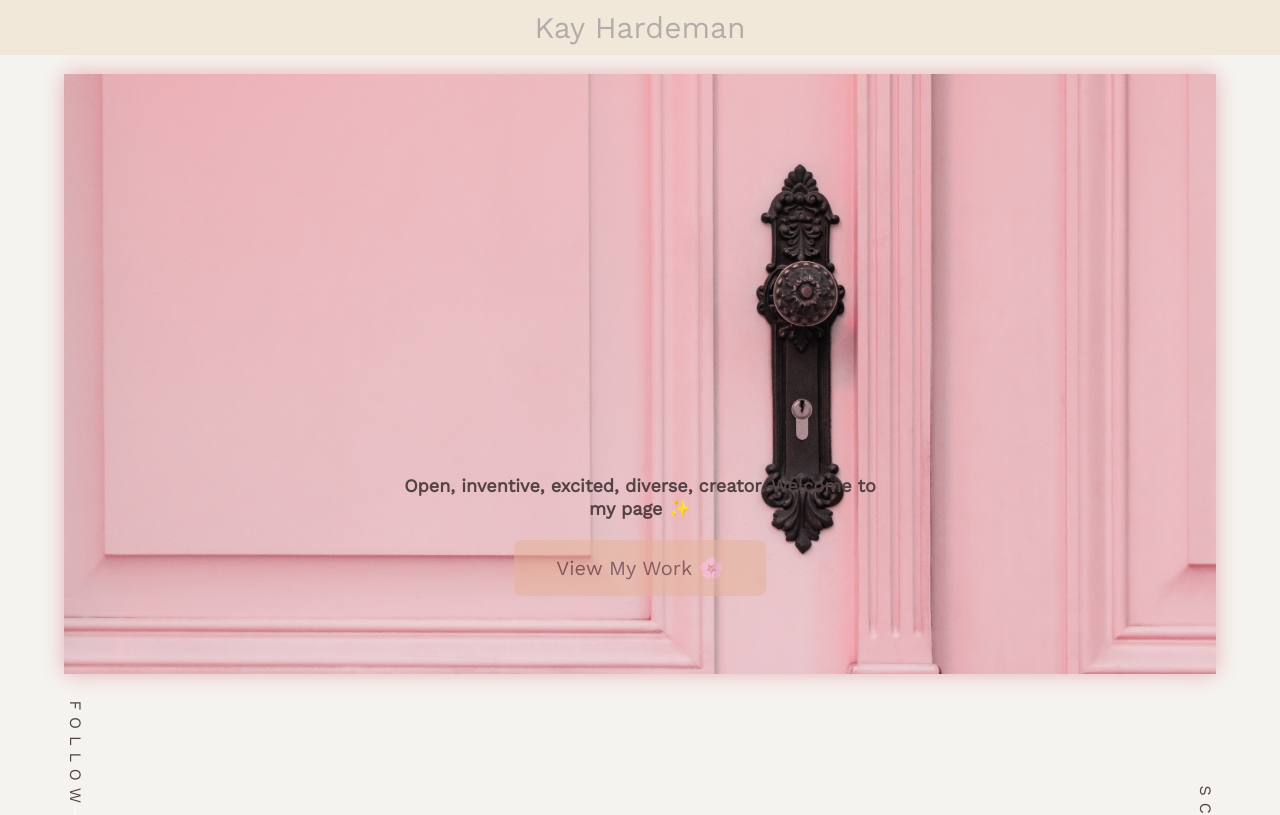
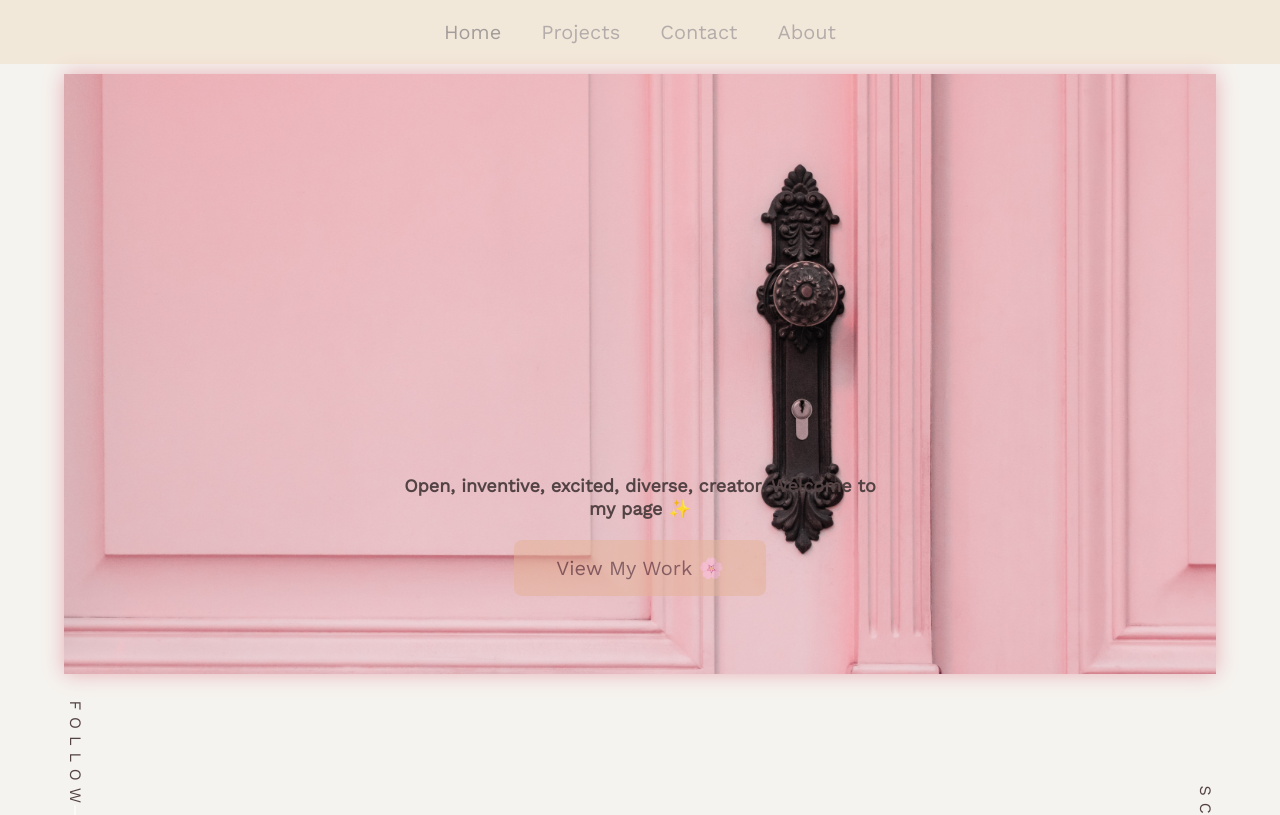
Before and after one commit to kyvycodes/k-react-portfolio, a React (Create React App) app: page / in a window 1280 px wide. Shown: the top 815 px of the page. Built offline with nearby package versions, Linux system fonts and the light colour scheme; the HTML template or start-up script is replaced by a standard one.

Commit message:
update: revert to old nav

```diff
--- a/src/App.js
+++ b/src/App.js
@@ -17,7 +17,7 @@ const AppStyle = styled.div`
 export default function App() {
   return (
     <AppStyle>
-    {/* <HeroSection/> */}
+    {/* <Hero Section/> */}
     <Router>
       <NavMenu/>
       <Switch>
--- a/src/components/AboutSection.js
+++ b/src/components/AboutSection.js
@@ -2,7 +2,7 @@ import React from 'react'
 import Button from './Button'
 import ParagraphText from './ParagraphText'
 import SectionTitle from './SectionTitle'
-import Office from '../assets/images/office.jpg'
+import Collage from '../assets/images/Screen Shot 2021-10-02 at 11.53.15 PM.png'
 import styled from 'styled-components'
 import Cube from './Cube'
 // import Magic from '../assets/images/magic.jpg'
@@ -108,8 +108,8 @@ export default function AboutSection() {
           </div>
         </div>
         <div className="about_section_right">
-          {/* <img src={Office} alt=""/> */}
-          <Cube/>
+          <img src={Collage} alt=""/>
+          {/* <Cube/> */}
           {/* <img src={Magic} alt=""/> */}
         </div>
       </div>
--- a/src/components/HeroSection.js
+++ b/src/components/HeroSection.js
@@ -221,6 +221,7 @@ export default function HeroSection() {
               </ul>
           </div>
       </div>
+      {/* take a look around  */}
       <div className="hero_scroll_down">
       <p>scroll</p>
       <img src={ScrollDown} alt=''/>
--- a/src/components/NavMenu.js
+++ b/src/components/NavMenu.js
@@ -1,7 +1,7 @@
 import React, { useState } from 'react';
-// import { NavLink } from 'react-router-dom';
+import { NavLink } from 'react-router-dom';
 import styled from 'styled-components';
-// import { MdMenu, MdClose} from 'react-icons/md'
+import { MdMenu, MdClose} from 'react-icons/md'
 
 const NavMenuStyle = styled.div`
 opacity: 0.4;
@@ -10,7 +10,7 @@ background-color: rgb(238, 214, 186);
 
 //BUG not overriding
 .name {
-  font-family: 'Ephesis Regular';
+  font-family: 'Ephesis Regular' ;
   font-size: 3rem;
   color: #111111;
   text-align: center;
@@ -116,12 +116,73 @@ export default function NavMenu() {
   const [showNav, SetShowNav] = useState(false)
   return(
     <NavMenuStyle>
-      <div className='name'>
+      {/* <div className='name'>
         <p>Kay Hardeman</p>
-        </div>
+        </div> */}
+        <div className='mobile-menu-icon'
+              onClick={() => SetShowNav(!showNav)}
+              role="button"
+              onKeyDown={() => SetShowNav(!showNav)}
+              tabIndex={0}>
+              <MdMenu />
+              </div>
+              <ul className={!showNav ? 'nav-items hide-item' : 'nav-items'}>
+              {/* if false show nav items and hide item, if true just return nav tims */}
+              <div
+              className='close-nav-icon'
+              onClick={() => SetShowNav(!showNav)}
+              role="button"
+              //selects the icon with tab and then allows you to press any key to run
+              onKeyDown={() => SetShowNav(!showNav)}
+              tabIndex={0}
+              >
+              <MdClose/>
+              </div>
+              <li>
+              <NavLink
+              //to remove navbar after linking to the path
+              to="/"exact
+              onClick={() => SetShowNav(!showNav)}
+              role="button"
+              onKeyDown={() => SetShowNav(!showNav)}
+              tabIndex={0}
+              >Home</NavLink>
+              </li>
+              <li>
+              <NavLink
+              to="/projects"
+              onClick={() => SetShowNav(!showNav)}
+              role="button"
+              onKeyDown={() => SetShowNav(!showNav)}
+              tabIndex={0}
+              >Projects</NavLink>
+              </li>
+              <li>
+              <NavLink
+              to="/contact"
+              onClick={() => SetShowNav(!showNav)}
+              role="button"
+              onKeyDown={() => SetShowNav(!showNav)}
+              tabIndex={0}>Contact</NavLink>
+              </li>
+              <li>
+              <NavLink
+              to="/about"
+              onClick={() => SetShowNav(!showNav)}
+              role="button"
+              onKeyDown={() => SetShowNav(!showNav)}
+              tabIndex={0}>About</NavLink>
+              </li>
+              </ul>
     </NavMenuStyle>
   )
 }
+
+
+
+
+
+
 {/* <div className='mobile-menu-icon'
 onClick={() => SetShowNav(!showNav)}
 role="button"
```
Also changed, not shown: src/assets/images/Screen Shot 2021-10-02 at 11.53.15 PM.png (added).
